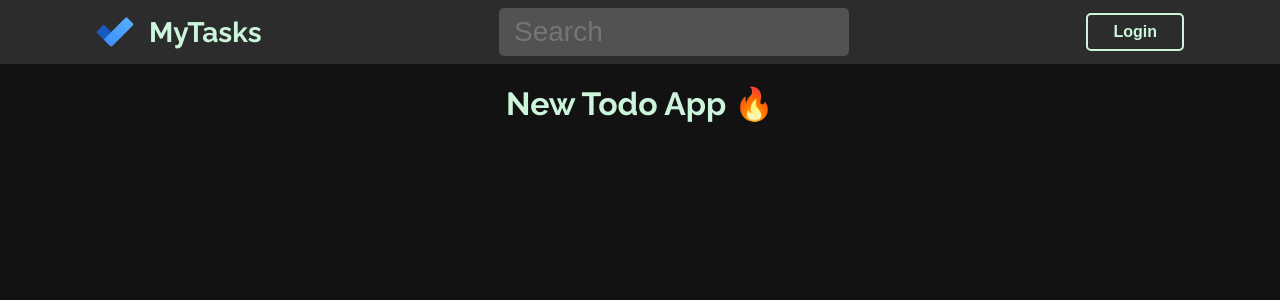
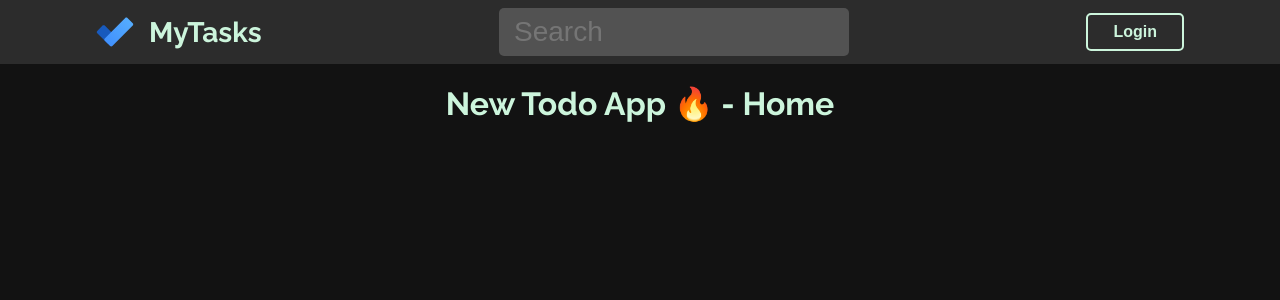
Before and after one commit to Vijendra-Achar/my-tasks, a React (Create React App) app: page / in a window 1280 px wide. Shown: the top 300 px of the page. Built offline with nearby package versions, Linux system fonts and the light colour scheme.

Commit message:
React Rouder is now added 🧭

```diff
--- a/package.json
+++ b/package.json
@@ -12,6 +12,7 @@
     "node-sass": "^6.0.1",
     "react": "^17.0.2",
     "react-dom": "^17.0.2",
+    "react-router-dom": "^6.0.2",
     "react-scripts": "4.0.3",
     "web-vitals": "^1.1.2"
   },
--- a/src/App.js
+++ b/src/App.js
@@ -1,4 +1,8 @@
 import Header from './components/Header';
+
+import { Route, Routes } from 'react-router-dom';
+
+import Home from './pages/Home.jsx';
 
 import './App.scss';
 import './scss/_utillities.scss';
@@ -6,10 +10,13 @@ import './scss/_utillities.scss';
 function App() {
   return (
     <div>
+      {/* Main Navigation Header */}
       <Header />
-      <div className="App container">
-        <h1>New Todo App 🔥</h1>
-      </div>
+
+      {/* Router Paths */}
+      <Routes>
+        <Route path="/" exact element={<Home />} />
+      </Routes>
     </div>
   );
 }
--- a/src/index.js
+++ b/src/index.js
@@ -4,9 +4,13 @@ import './index.scss';
 import App from './App';
 import reportWebVitals from './reportWebVitals';
 
+import { BrowserRouter as Router } from 'react-router-dom';
+
 ReactDOM.render(
   <React.StrictMode>
-    <App />
+    <Router>
+      <App />
+    </Router>
   </React.StrictMode>,
   document.getElementById('root'),
 );
--- /dev/null
+++ b/src/pages/Home.jsx
@@ -0,0 +1,13 @@
+import React from 'react';
+
+function Home() {
+  return (
+    <div>
+      <div className="App container">
+        <h1>New Todo App 🔥 - Home</h1>
+      </div>
+    </div>
+  );
+}
+
+export default Home;
```
Also changed, not shown: 1 other file (tests, documents, lock files or other folders).
